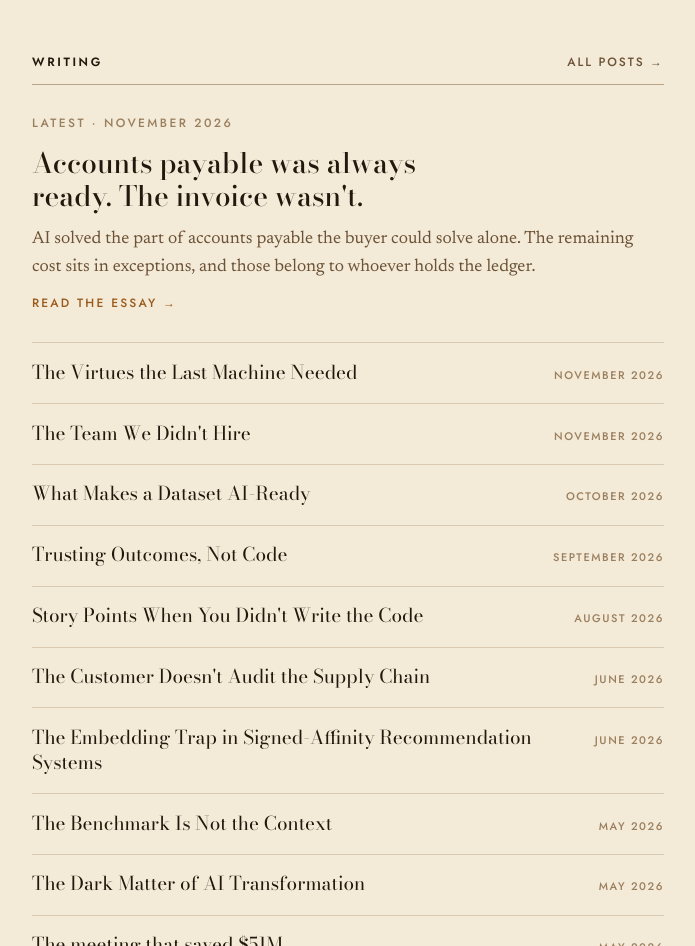
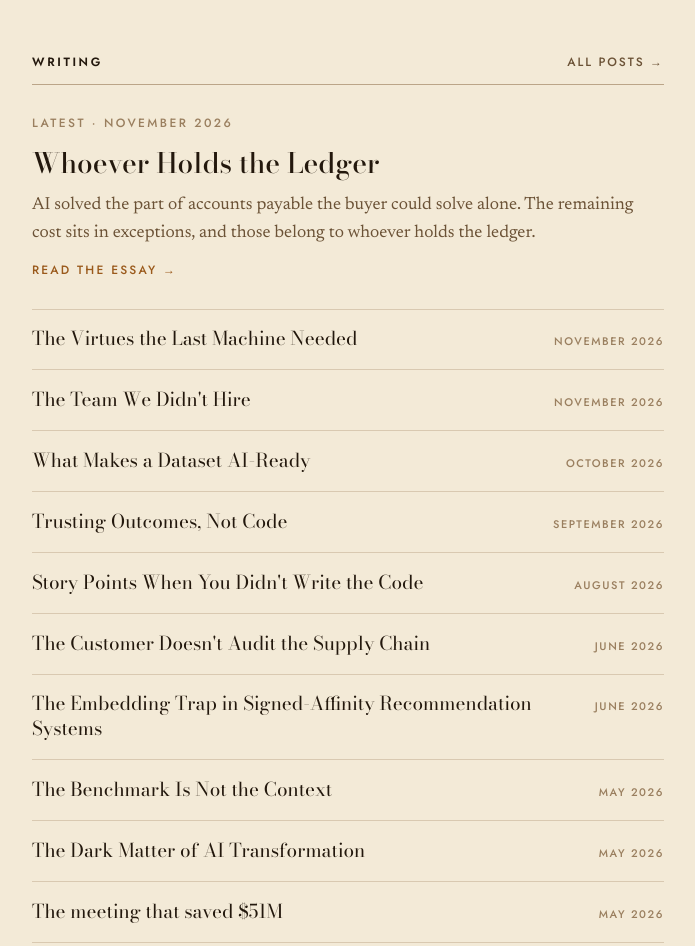
Before and after one commit to ksdatadev/ksdatadev.github.io, a plain HTML site: page index.html in a window 1280 px wide. Shown: the part 775-1721 px from the top of the page, without its empty margins (292-987 px from the left). Drawn offline with nearby package versions, Linux system fonts and the light colour scheme.

Commit message:
Rename post 014 to "Whoever Holds the Ledger"
Co-Authored-By: Claude Opus 5.5 <noreply@anthropic.com>

```diff
--- a/index.html
+++ b/index.html
@@ -33,9 +33,9 @@
       <h2>Writing</h2>
       <a href="/blog">All posts →</a>
     </div>
-    <a class="featured" href="/blog/post-014-accounts-payable-was-always-ready.html">
+    <a class="featured" href="/blog/post-014-whoever-holds-the-ledger.html">
       <span class="label">Latest · November 2026</span>
-      <h3>Accounts payable was always ready. The invoice wasn't.</h3>
+      <h3>Whoever Holds the Ledger</h3>
       <p>AI solved the part of accounts payable the buyer could solve alone. The remaining cost sits in exceptions, and those belong to whoever holds the ledger.</p>
       <span class="read">Read the essay →</span>
     </a>
```
Also changed, not shown: blog/index.html (+2 -2 lines), blog/post-014-whoever-holds-the-ledger.html (renamed from blog/post-014-accounts-payable-was-always-ready.html, +2 -2 lines).
